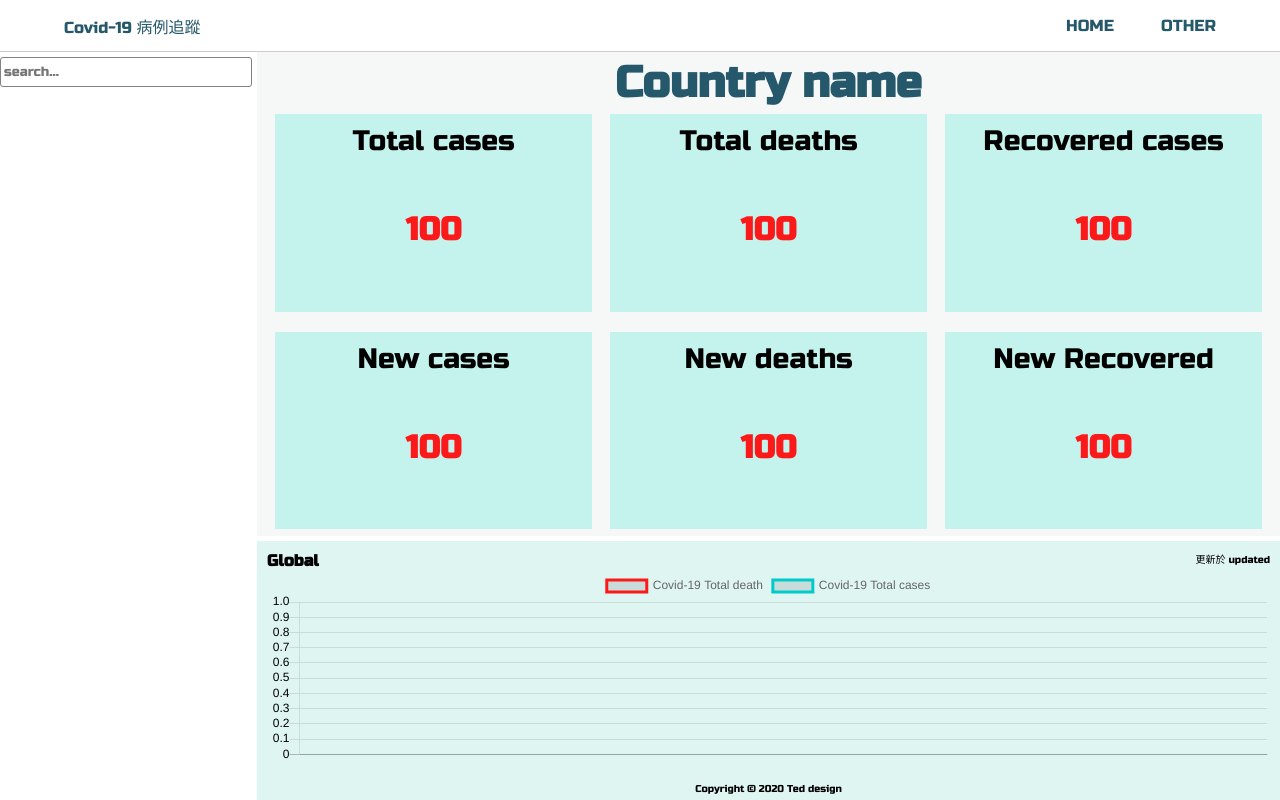
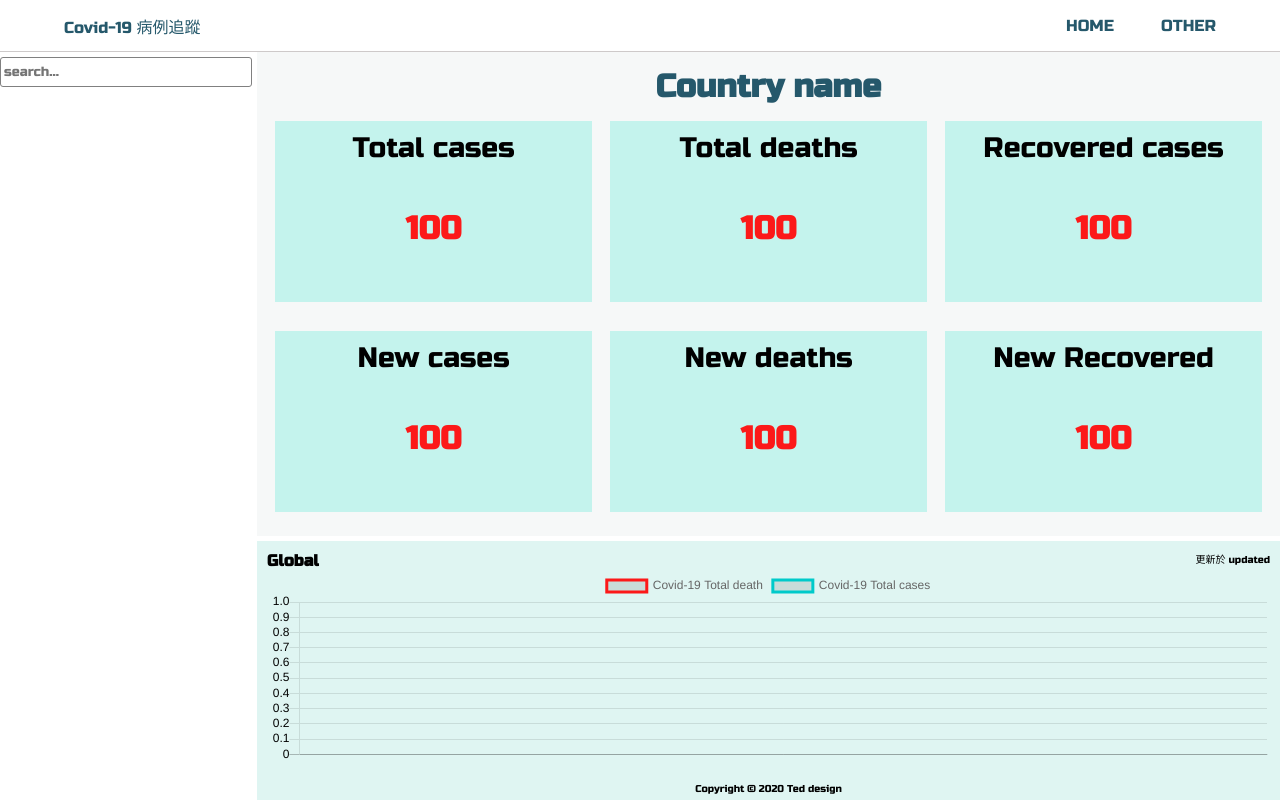
Before and after one commit to Ted808387/covid-19-information, a website with bundled scripts: page index.html in a window 1280 px wide. Built offline with nearby package versions, Linux system fonts and the light colour scheme; no server answers.

Commit message:
update main scss

```diff
--- a/scss/_main.scss
+++ b/scss/_main.scss
@@ -6,22 +6,24 @@ $card-quantity: 32px;
 
 .main-title{
     display: flex;
-    padding: 5px 0;
+    height: 10%;
+    // padding: 5px 0;
+    margin: 10px 0;
     justify-content: center;
     align-items: center;
-    font-size: $main-title;
     color: $main-title-color;
 }
 .main-content{
     width: 100%;
-    height: 90%;
+    height: 87%;
     display: flex;
     justify-content: space-evenly;
     flex-wrap: wrap;
 }
 .main-card{
     width: 31%;
-    margin-bottom: 2%;
+    height: 43%;
+    // margin-bottom: 2%;
     display: flex;
     flex-direction: column;
     align-items: center;
--- a/scss/all.scss
+++ b/scss/all.scss
@@ -1,5 +1,5 @@
 @import url('https://fonts.googleapis.com/css2?family=Russo+One&display=swap');
-@import '_vertical.scss';
+@import '_variable.scss';
 @import '_nav.scss';
 @import '_sidebar.scss';
 @import '_main.scss';
```
Also changed, not shown: dist/style/all.min.css, style/all.css.
